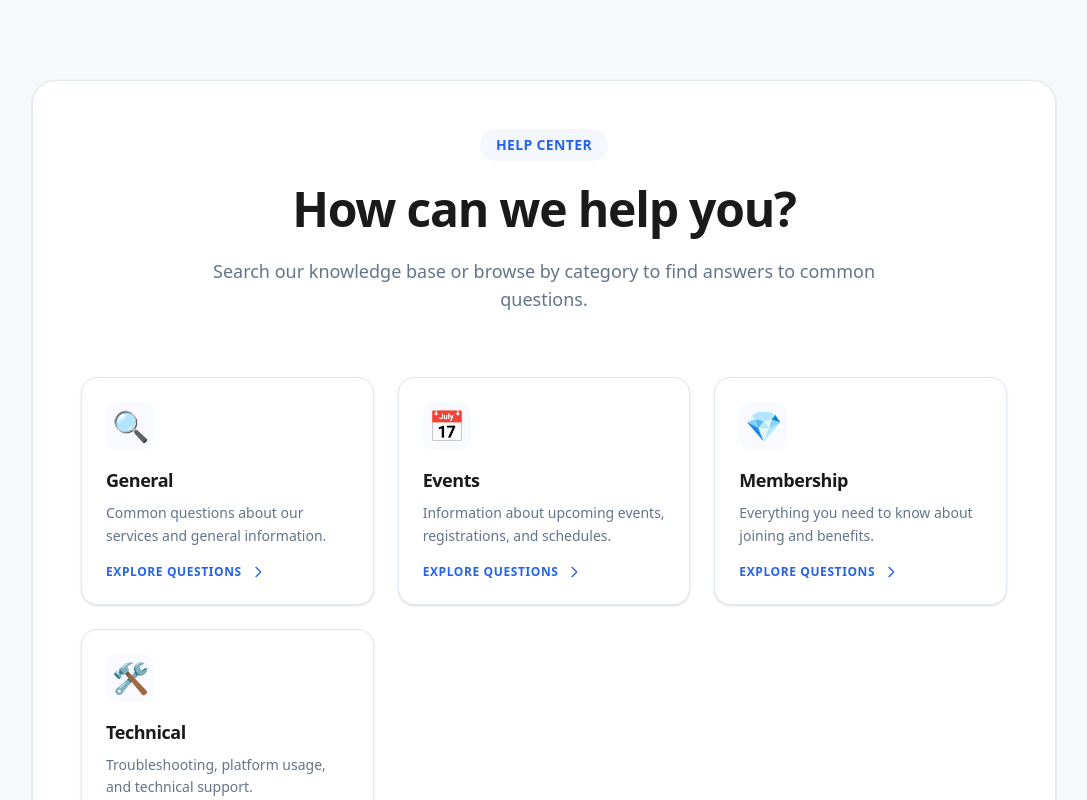
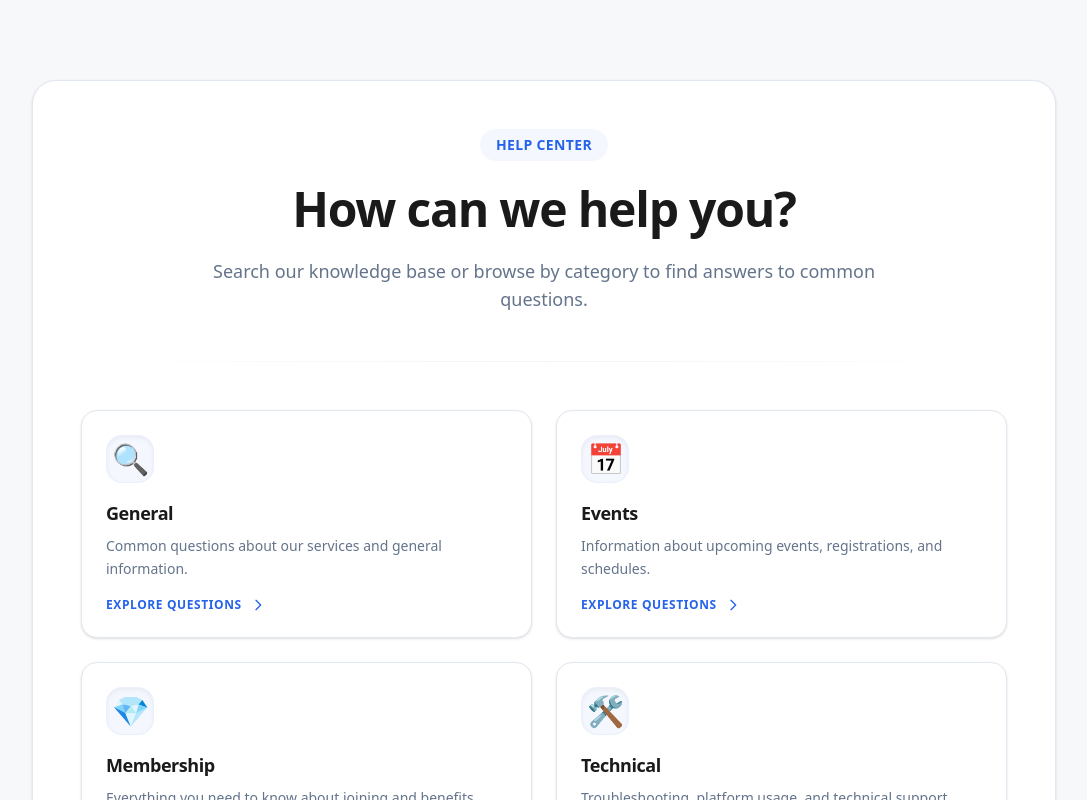
Before and after one commit to CtrlAmrit/FAQ-WEBSITE, a Next.js app: page / in a window 1280 px wide. Shown: the top 800 px of the page, without its empty margins (96-1183 px from the left). Built offline with nearby package versions, Linux system fonts and the light colour scheme.

Commit message:
Auto-sync after agent response

```diff
--- a/src/app/globals.css
+++ b/src/app/globals.css
@@ -90,16 +90,22 @@
 /* FAQ Specific Styles */
 .categories-grid {
     display: grid;
-    grid-template-columns: repeat(auto-fit, minmax(280px, 1fr));
+    grid-template-columns: 1fr;
     gap: 1.5rem;
 }
 
+@media (min-width: 768px) {
+    .categories-grid {
+        grid-template-columns: repeat(2, 1fr);
+    }
+}
+
 .category-card {
-    @apply bg-card p-6 rounded-xl shadow-sm decoration-0 text-current transition-all duration-300 border border-border flex flex-col relative outline-none;
+    @apply bg-card p-6 rounded-2xl shadow-sm decoration-0 text-current transition-all duration-300 border border-border flex flex-col relative outline-none cursor-pointer;
 }
 
 .category-card:hover {
-    @apply -translate-y-1 shadow-md border-border/50;
+    @apply -translate-y-1 shadow-lg border-primary/20 bg-accent/50;
 }
 
 .category-card:focus-visible {
@@ -107,11 +113,11 @@
 }
 
 .category-icon {
-    @apply text-3xl mb-4 bg-primary/[0.03] w-12 h-12 flex items-center justify-center rounded-lg text-primary transition-colors duration-300;
+    @apply text-3xl mb-4 bg-primary/[0.05] w-12 h-12 flex items-center justify-center rounded-xl text-primary transition-all duration-300 border border-primary/5 shadow-inner;
 }
 
 .category-card:hover .category-icon {
-    @apply bg-primary/[0.06];
+    @apply bg-primary/10 scale-105;
 }
 
 .category-content h3 {
--- a/src/app/page.tsx
+++ b/src/app/page.tsx
@@ -16,7 +16,7 @@ export default function HomePage() {
   return (
     <div className="min-h-screen py-12 px-4 md:py-20">
       <div className="max-w-5xl mx-auto bg-white rounded-3xl shadow-sm border border-border p-6 md:p-12">
-        <header className="text-center mb-16">
+        <header className="text-center mb-12">
           <div className="inline-block px-4 py-1.5 mb-6 text-sm font-semibold tracking-wide uppercase bg-primary/5 text-primary rounded-full">
             Help Center
           </div>
@@ -39,6 +39,8 @@ export default function HomePage() {
             </div>
           )}
         </header>
+
+        <div className="w-full h-px bg-gradient-to-r from-transparent via-border/50 to-transparent mb-12" />
 
         <main className="categories-grid">
           {faqData.categories.map((category) => (
```
